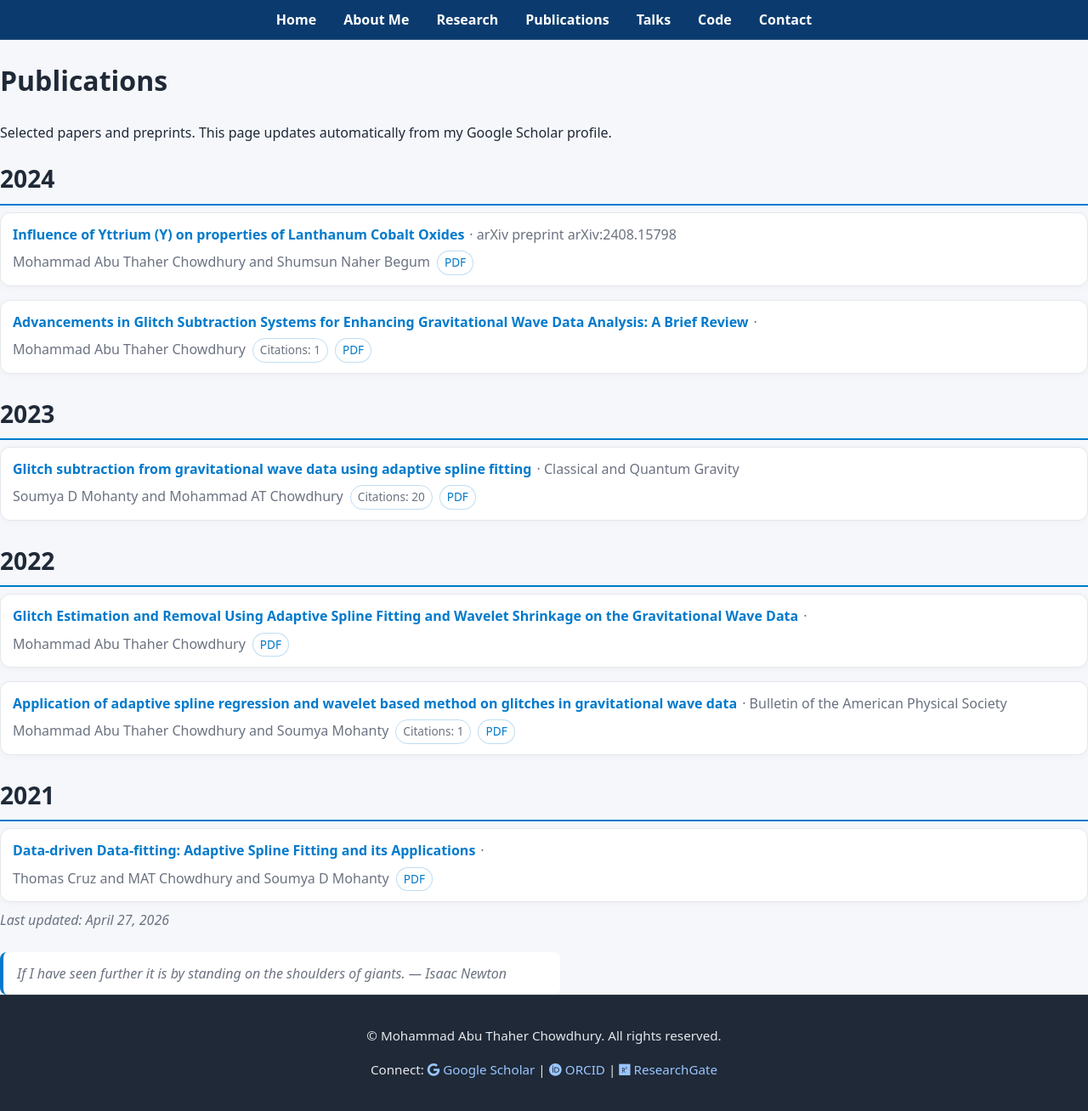
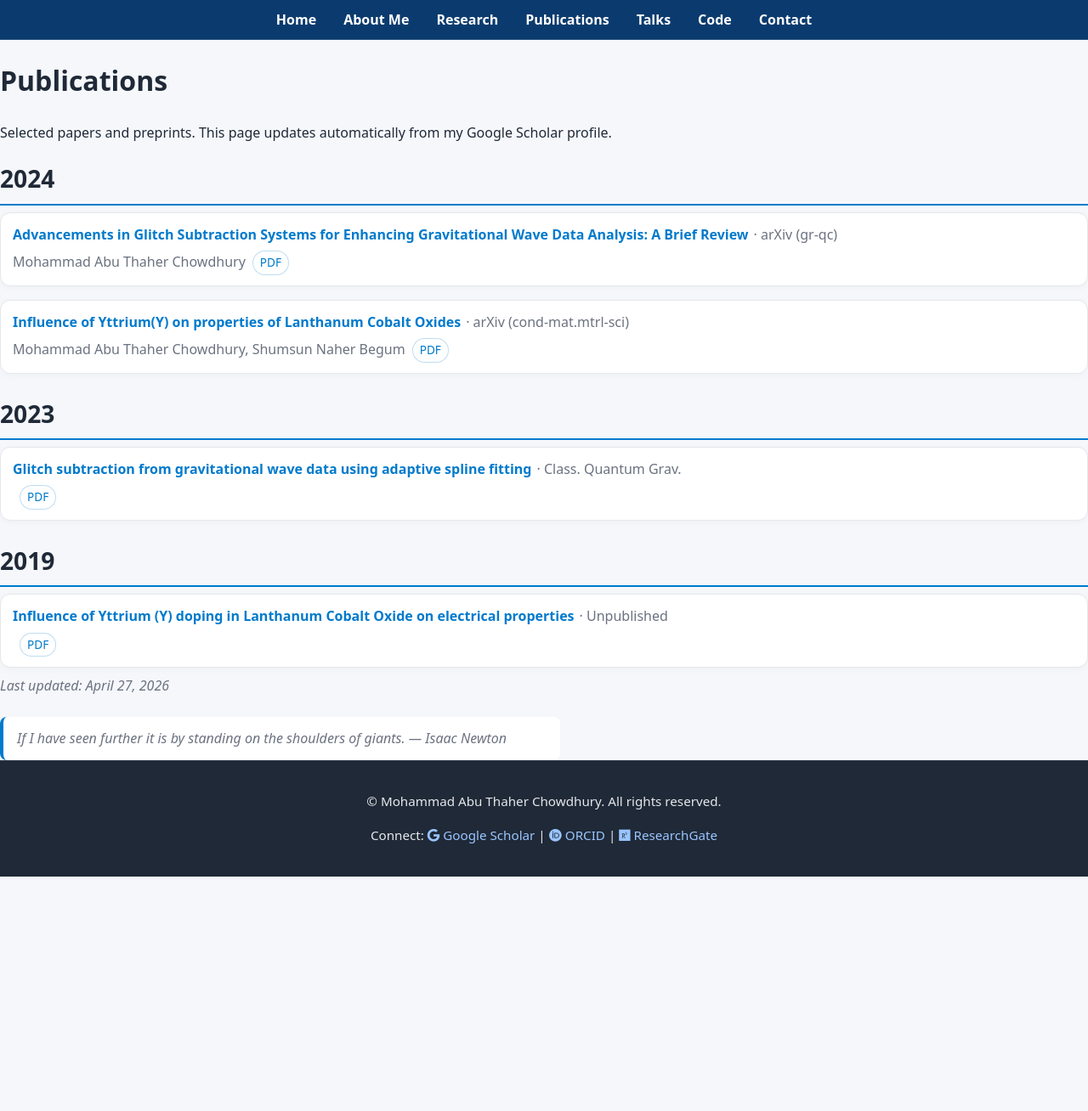
Before and after one commit to matc-thaher/website, a Jekyll site: the page built from publications.md, in a window 1280 px wide and 1308 px high. Shown: the whole window at 85% size. Built offline with Jekyll 4.4.1, drawn with Linux system fonts in a browser that asks for light colours.

Commit message:
chore: merged publications (Scholar + arXiv + ORCID + Crossref)

```diff
--- a/_data/scholar.json
+++ b/_data/scholar.json
@@ -1,59 +1,59 @@
 {
-  "updated": "2026-04-27T05:52:33.960940Z",
+  "updated": "2026-04-27T06:41:21.378789Z",
   "publications": [
     {
-      "title": "Glitch subtraction from gravitational wave data using adaptive spline fitting",
-      "authors": "Soumya D Mohanty and Mohammad AT Chowdhury",
-      "year": 2023,
-      "venue": "Classical and Quantum Gravity",
-      "url": "https://iopscience.iop.org/article/10.1088/1361-6382/acd0fe/meta",
-      "pdf_url": "",
-      "citations": 20
+      "title": "Influence of Yttrium(Y) on properties of Lanthanum Cobalt Oxides",
+      "authors": "Mohammad Abu Thaher Chowdhury, Shumsun Naher Begum",
+      "year": 2024,
+      "venue": "arXiv (cond-mat.mtrl-sci)",
+      "url": "https://arxiv.org/abs/2408.15798v1",
+      "pdf_url": "https://arxiv.org/pdf/2408.15798v1",
+      "doi": "",
+      "citations": 0,
+      "source": [
+        "arxiv"
+      ]
     },
     {
       "title": "Advancements in Glitch Subtraction Systems for Enhancing Gravitational Wave Data Analysis: A Brief Review",
       "authors": "Mohammad Abu Thaher Chowdhury",
       "year": 2024,
-      "venue": "",
-      "url": "https://arxiv.org/abs/2406.01318",
-      "pdf_url": "",
-      "citations": 1
+      "venue": "arXiv (gr-qc)",
+      "url": "https://arxiv.org/abs/2406.01318v1",
+      "pdf_url": "https://arxiv.org/pdf/2406.01318v1",
+      "doi": "10.48550/ARXIV.2406.01318",
+      "citations": 0,
+      "source": [
+        "arxiv",
+        "orcid"
+      ]
     },
     {
-      "title": "Application of adaptive spline regression and wavelet based method on glitches in gravitational wave data",
-      "authors": "Mohammad Abu Thaher Chowdhury and Soumya Mohanty",
-      "year": 2022,
-      "venue": "Bulletin of the American Physical Society",
-      "url": "https://meetings.aps.org/Meeting/TSF22/Session/F05.5",
+      "title": "Glitch subtraction from gravitational wave data using adaptive spline fitting",
+      "authors": "",
+      "year": 2023,
+      "venue": "Class. Quantum Grav.",
+      "url": "https://doi.org/10.1088/1361-6382/acd0fe",
       "pdf_url": "",
-      "citations": 1
+      "doi": "10.1088/1361-6382/acd0fe",
+      "citations": 0,
+      "source": [
+        "crossref",
+        "orcid"
+      ]
     },
     {
-      "title": "Influence of Yttrium (Y) on properties of Lanthanum Cobalt Oxides",
-      "authors": "Mohammad Abu Thaher Chowdhury and Shumsun Naher Begum",
-      "year": 2024,
-      "venue": "arXiv preprint arXiv:2408.15798",
-      "url": "https://arxiv.org/abs/2408.15798",
+      "title": "Influence of Yttrium (Y) doping in Lanthanum Cobalt Oxide on electrical properties",
+      "authors": "",
+      "year": 2019,
+      "venue": "Unpublished",
+      "url": "https://rgdoi.net/10.13140/RG.2.2.31831.07841",
       "pdf_url": "",
-      "citations": 0
-    },
-    {
-      "title": "Glitch Estimation and Removal Using Adaptive Spline Fitting and Wavelet Shrinkage on the Gravitational Wave Data",
-      "authors": "Mohammad Abu Thaher Chowdhury",
-      "year": 2022,
-      "venue": "",
-      "url": "https://search.proquest.com/openview/7f68a2c9fc2972f4eb08e0d1a8fcbd2e/1?pq-origsite=gscholar&cbl=18750&diss=y",
-      "pdf_url": "",
-      "citations": 0
-    },
-    {
-      "title": "Data-driven Data-fitting: Adaptive Spline Fitting and its Applications",
-      "authors": "Thomas Cruz and MAT Chowdhury and Soumya D Mohanty",
-      "year": 2021,
-      "venue": "",
-      "url": "https://repositories.lib.utexas.edu/items/fd04b32c-04dd-4d45-ad74-d6f5b4f2b174",
-      "pdf_url": "",
-      "citations": 0
+      "doi": "10.13140/RG.2.2.31831.07841",
+      "citations": 0,
+      "source": [
+        "orcid"
+      ]
     }
   ]
 }
```
